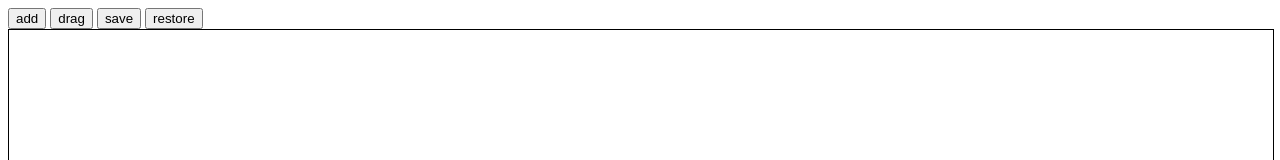
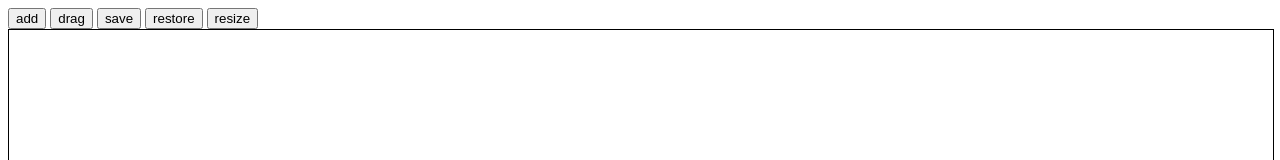
Before and after one commit to enuesaa/pointmap, a SvelteKit app: page / in a window 1280 px wide. Shown: the top 160 px of the page. Built offline with nearby package versions, Linux system fonts and the light colour scheme.

Commit message:
feat(drawer): resize x

```diff
--- a/src/routes/Drawer.svelte
+++ b/src/routes/Drawer.svelte
@@ -3,6 +3,7 @@
 	import type { Registry, Position } from '$lib/registry'
 	import Rect from './Rect.svelte'
 	import DragBtn from './DragBtn.svelte'
+	import ResizeBtn from './ResizeBtn.svelte'
 	import SaveBtn from './SaveBtn.svelte'
 
 	let registry: Registry = {
@@ -60,6 +61,7 @@
 <AddRectBtn bind:registry={registry} />
 <DragBtn bind:registry={registry} />
 <SaveBtn bind:registry={registry} />
+<ResizeBtn bind:registry={registry} />
 
 <svg
 	on:click={handleClick}
--- /dev/null
+++ b/src/routes/ResizeBtn.svelte
@@ -0,0 +1,63 @@
+<script lang="ts">
+	import type { Registry } from '$lib/registry'
+
+	export let registry: Registry;
+
+	let shapeId: string|undefined = undefined
+	let initialMouseX = 0
+	let initialWidth = 0
+
+	function handleClick() {
+		shapeId = undefined
+
+		registry.svgOnClick = () => {}
+		registry.svgOnMouseMove = ({x, y}) => {
+			if (shapeId === undefined) {
+				return
+			}
+			for (let i = 0; i < registry.shapes.length; i++) {
+				if (registry.shapes[i].id === shapeId) {
+					// registry.shapes[i].x = x - start.x
+					// registry.shapes[i].y = y - start.y
+					registry.shapes[i].width = initialWidth + x - initialMouseX
+					break
+				}
+			}
+		}
+		registry.svgOnMouseLeave = () => {
+			shapeId = undefined
+		}
+		registry.svgOnMouseUp = () => {
+			shapeId = undefined
+		}
+		registry.rectOnMouseDown = (id, {x, y}) => {
+			for (let i = 0; i < registry.shapes.length; i++) {
+				if (registry.shapes[i].id === id) {
+					initialMouseX = x
+					initialWidth = registry.shapes[i].width // どんどん伸びていくから初期値を保持している
+					shapeId = id
+					break
+				}
+			}
+		}
+	}
+
+	// function start(e: MouseEvent) {
+	// 	resizing = true
+	// 	initialMouseX = e.clientX
+	// 	initialWidth = rect.width // どんどん伸びていくから初期値を保持している
+	// }
+
+	// function resize(e: MouseEvent) {
+	// 	if (!resizing) {
+	// 		return
+	// 	}
+	// 	rect.width = initialWidth + e.clientX - initialMouseX
+	// }
+
+	// function stop() {
+	// 	resizing = false
+	// }
+</script>
+
+<button on:click|preventDefault={handleClick}>resize</button>
```
